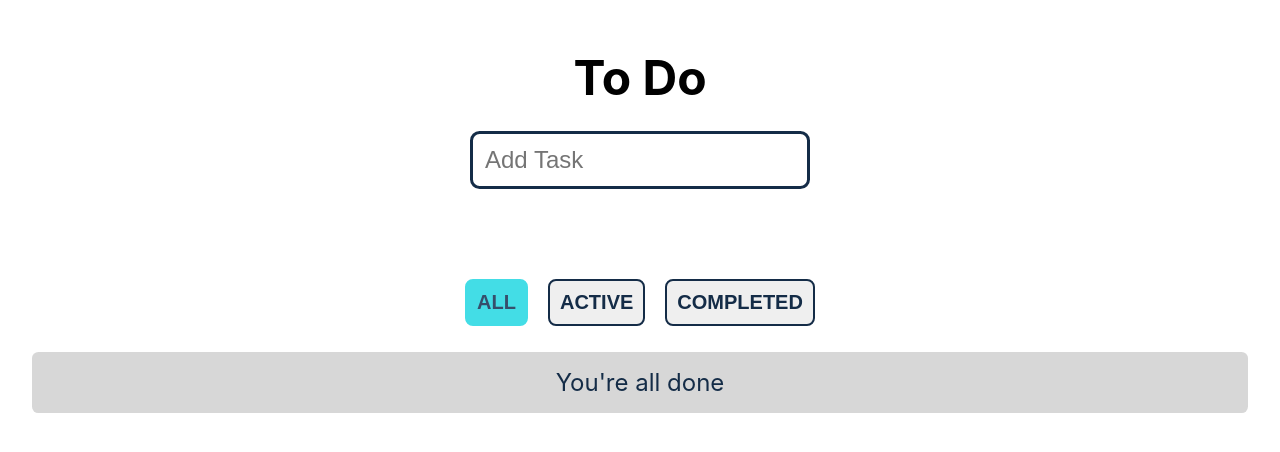
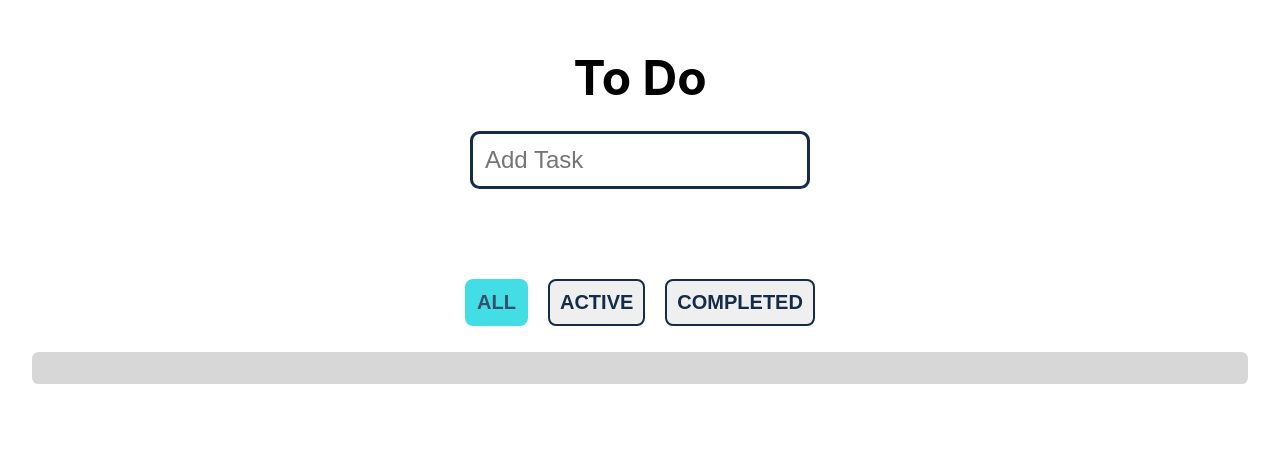
Before and after one commit to M-Hafez22/To-Do-App, a React (Create React App) app: page / in a window 1280 px wide. Shown: the top 452 px of the page. Built offline with nearby package versions, Linux system fonts and the light colour scheme.

Commit message:
Change filter actions names

```diff
--- a/src/components/Filters.js
+++ b/src/components/Filters.js
@@ -14,9 +14,8 @@ export default function Filters() {
       <FilterButton
           key={type}
           type={type}
-          current={type === currentFilter}
-          onClick={() => dispatch(filter(type))}
-      />
+          current={`SHOW_${type}_TODOS` === currentFilter}
+          onClick={() =>dispatch(filter(`SHOW_${type}_TODOS`))}/>
   )
 
   return(
--- a/src/components/TodosList.js
+++ b/src/components/TodosList.js
@@ -1,8 +1,7 @@
 import React from 'react';
 import { useSelector, useDispatch } from 'react-redux';
-import TodoItem from './TodoItem'
-import fliterListItem from '../helper/filterListItems'
-
+import TodoItem from './TodoItem';
+import fliterListItem from '../helper/filterListItems';
 
 export default function TodosList(){
 
@@ -11,7 +10,6 @@ export default function TodosList(){
   const dispatch = useDispatch();
   // Get filtered list
   const visiableItems = fliterListItem(filter, todos);
-
 
   const todosList = visiableItems.map(todo => (
     <TodoItem
@@ -23,13 +21,10 @@ export default function TodosList(){
     />
   ));
 
-    const message = "You're all done";
   return(
     <div className="list-section">
       <ul className='todoList'>
-        {todosList.length
-          ? todosList
-          : <p className='message'>{message}</p> }
+        {todosList}
       </ul>
     </div>
   )
--- a/src/helper/filterListItems.js
+++ b/src/helper/filterListItems.js
@@ -1,10 +1,10 @@
 const filteredList = (filtertype, list) => {
     switch (filtertype) {
-        case 'ALL':
+        case 'SHOW_ALL_TODOS':
             return list;
-        case 'COMPLETED':
+        case 'SHOW_COMPLETED_TODOS':
             return list.filter(item => item.complete);
-        case 'ACTIVE':
+        case 'SHOW_ACTIVE_TODOS':
             return list.filter(item => !item.complete);
         default:
             return list
--- a/src/reducers/filterReducer.js
+++ b/src/reducers/filterReducer.js
@@ -1,6 +1,6 @@
-const filterReducer = (state = 'ALL', action) => {
+const filterReducer = (state = 'SHOW_ALL_TODOS', action) => {
     switch (action.type) {
-        case 'ALL':
+        case 'SHOW_ALL_TODOS':
             return state
         case 'SET_FILTER':
             return action.filter
```
Lines whose indentation alone changed are shown as unchanged.
